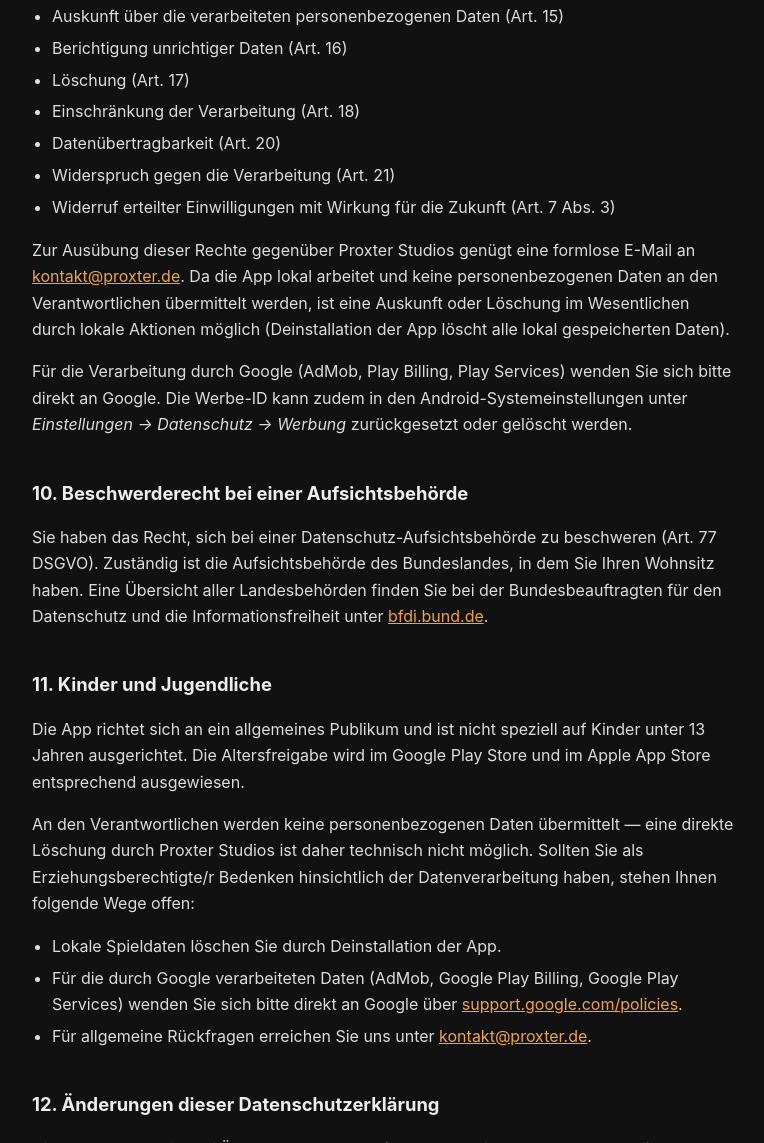
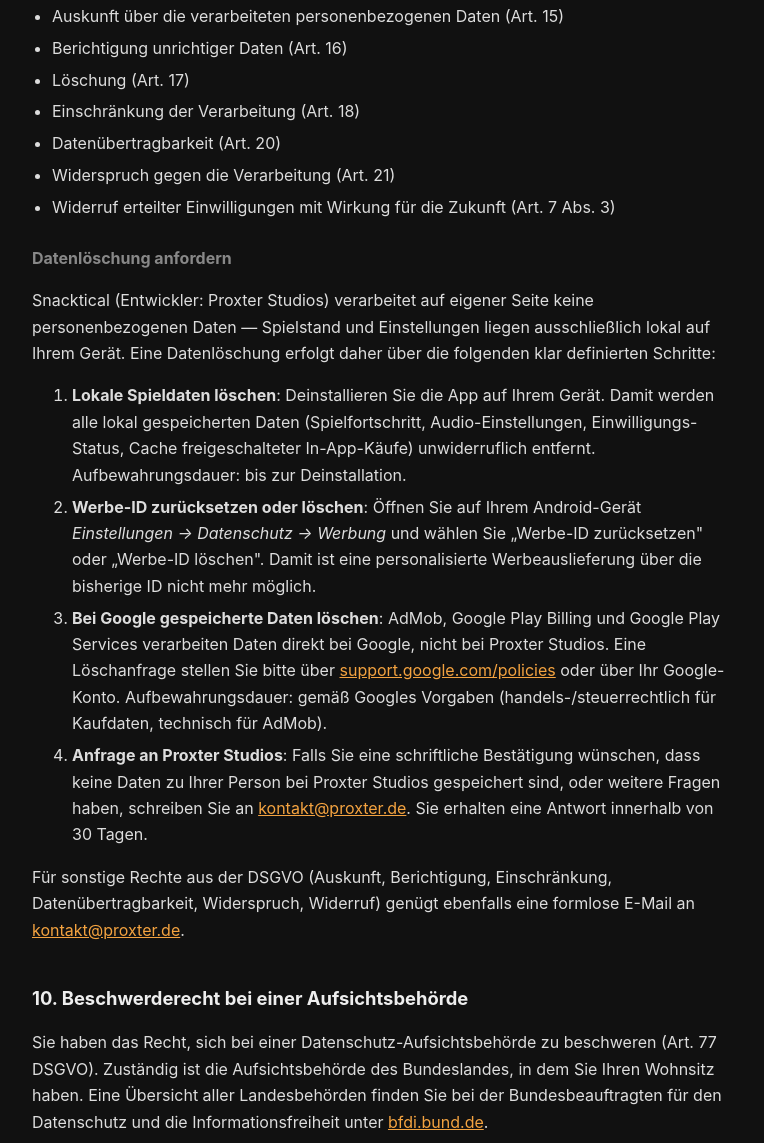
Before and after one commit to git-push-it-real-good/git-push-it-real-good.github.io, a plain HTML site: page snacktical/datenschutz.html in a window 1280 px wide. Shown: the part 3861-5004 px from the top of the page, without its empty margins (256-1020 px from the left). Drawn offline with Linux system fonts and the light colour scheme.

Commit message:
Privacy: add dedicated data-deletion subsection with anchor for Play Console

```diff
--- a/snacktical/datenschutz.html
+++ b/snacktical/datenschutz.html
@@ -170,11 +170,19 @@
   <li>Widerspruch gegen die Verarbeitung (Art. 21)</li>
   <li>Widerruf erteilter Einwilligungen mit Wirkung für die Zukunft (Art. 7 Abs. 3)</li>
 </ul>
+
+<h3 id="datenloeschung">Datenlöschung anfordern</h3>
 <p>
-Zur Ausübung dieser Rechte gegenüber Proxter Studios genügt eine formlose E-Mail an <a href="mailto:kontakt@proxter.de">kontakt@proxter.de</a>. Da die App lokal arbeitet und keine personenbezogenen Daten an den Verantwortlichen übermittelt werden, ist eine Auskunft oder Löschung im Wesentlichen durch lokale Aktionen möglich (Deinstallation der App löscht alle lokal gespeicherten Daten).
+Snacktical (Entwickler: Proxter Studios) verarbeitet auf eigener Seite keine personenbezogenen Daten — Spielstand und Einstellungen liegen ausschließlich lokal auf Ihrem Gerät. Eine Datenlöschung erfolgt daher über die folgenden klar definierten Schritte:
 </p>
+<ol>
+  <li><strong>Lokale Spieldaten löschen</strong>: Deinstallieren Sie die App auf Ihrem Gerät. Damit werden alle lokal gespeicherten Daten (Spielfortschritt, Audio-Einstellungen, Einwilligungs-Status, Cache freigeschalteter In-App-Käufe) unwiderruflich entfernt. Aufbewahrungsdauer: bis zur Deinstallation.</li>
+  <li><strong>Werbe-ID zurücksetzen oder löschen</strong>: Öffnen Sie auf Ihrem Android-Gerät <em>Einstellungen → Datenschutz → Werbung</em> und wählen Sie „Werbe-ID zurücksetzen" oder „Werbe-ID löschen". Damit ist eine personalisierte Werbeauslieferung über die bisherige ID nicht mehr möglich.</li>
+  <li><strong>Bei Google gespeicherte Daten löschen</strong>: AdMob, Google Play Billing und Google Play Services verarbeiten Daten direkt bei Google, nicht bei Proxter Studios. Eine Löschanfrage stellen Sie bitte über <a href="https://support.google.com/policies" target="_blank" rel="noopener">support.google.com/policies</a> oder über Ihr Google-Konto. Aufbewahrungsdauer: gemäß Googles Vorgaben (handels-/steuerrechtlich für Kaufdaten, technisch für AdMob).</li>
+  <li><strong>Anfrage an Proxter Studios</strong>: Falls Sie eine schriftliche Bestätigung wünschen, dass keine Daten zu Ihrer Person bei Proxter Studios gespeichert sind, oder weitere Fragen haben, schreiben Sie an <a href="mailto:kontakt@proxter.de">kontakt@proxter.de</a>. Sie erhalten eine Antwort innerhalb von 30 Tagen.</li>
+</ol>
 <p>
-Für die Verarbeitung durch Google (AdMob, Play Billing, Play Services) wenden Sie sich bitte direkt an Google. Die Werbe-ID kann zudem in den Android-Systemeinstellungen unter <em>Einstellungen → Datenschutz → Werbung</em> zurückgesetzt oder gelöscht werden.
+Für sonstige Rechte aus der DSGVO (Auskunft, Berichtigung, Einschränkung, Datenübertragbarkeit, Widerspruch, Widerruf) genügt ebenfalls eine formlose E-Mail an <a href="mailto:kontakt@proxter.de">kontakt@proxter.de</a>.
 </p>
 
 <h2>10. Beschwerderecht bei einer Aufsichtsbehörde</h2>
```
